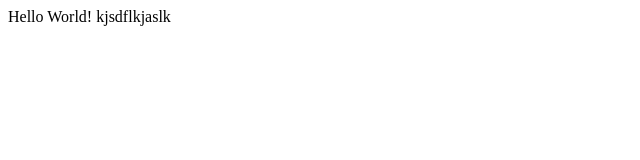
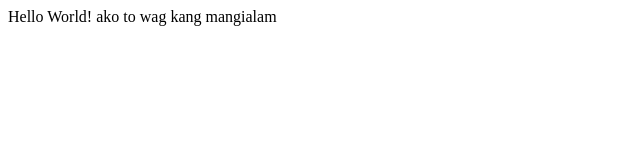
Before and after one commit to Nikn0k/NIKNOK, a plain HTML site: page index.html in a window 1280 px wide. Shown: the whole page, without its empty margins (0-640 px from the left). Drawn offline with Linux system fonts and the light colour scheme.

Commit message:
Update index.html

```diff
--- a/index.html
+++ b/index.html
@@ -7,6 +7,6 @@
 </head>
 <body>
     Hello World!
-    kjsdflkjaslk
+    ako to wag kang mangialam
 </body>
 </html>
```
